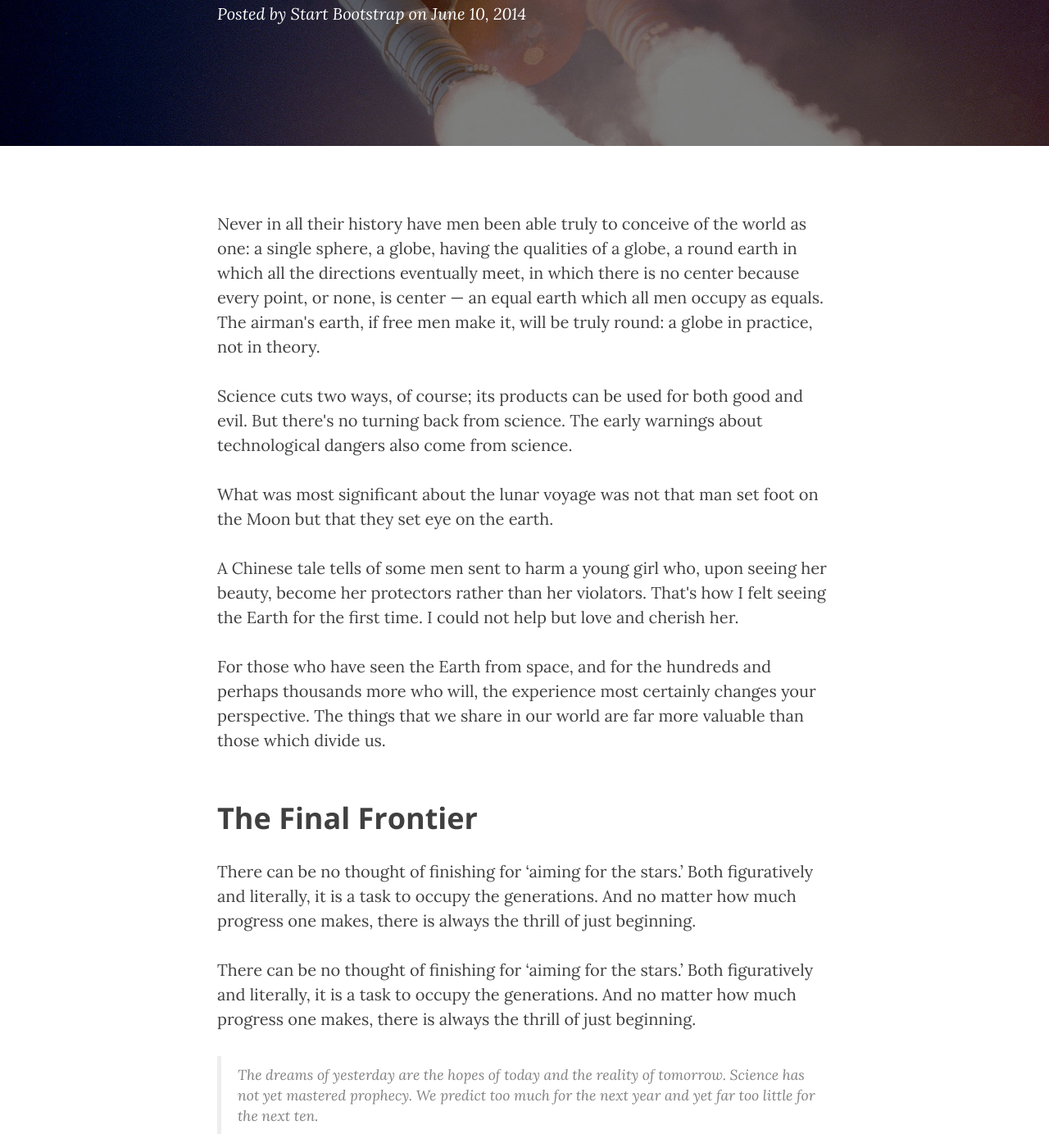
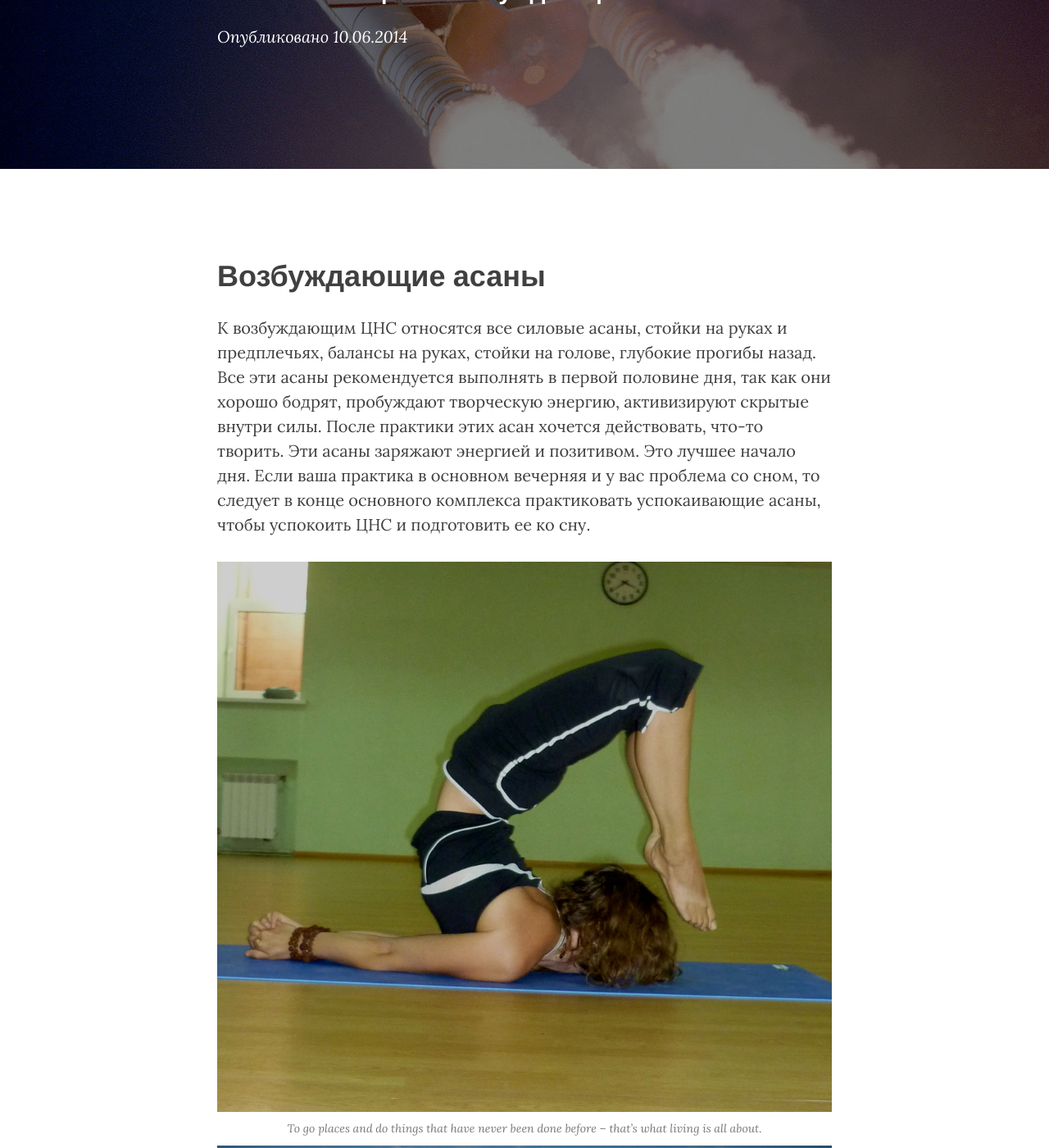
Before and after one commit to nadsv/myYoga, a Jekyll site: the page built from _posts/2014-06-10-dinosaurs.markdown, in a window 1280 px wide and 1400 px high, scrolled down 391 px. Shown: the whole window at 82% size. Built offline with Jekyll 4.4.1, drawn with Linux system fonts in a browser that asks for light colours; nearby versions of some CDN libraries; some of the changed text lies outside the part shown.

Commit message:
One post was edited.

```diff
--- a/_layouts/post.html
+++ b/_layouts/post.html
@@ -12,7 +12,7 @@ layout: default
                     {% if page.subtitle %}
                     <h2 class="subheading">{{ page.subtitle }}</h2>
                     {% endif %}
-                    <span class="meta">Posted by {% if page.author %}{{ page.author }}{% else %}{{ site.title }}{% endif %} on {{ page.date | date: "%B %-d, %Y" }}</span>
+                    <span class="meta">Опубликовано {{ page.date | date: "%d.%m.%Y" }}</span>
                 </div>
             </div>
         </div>
@@ -32,12 +32,12 @@ layout: default
                 <ul class="pager">
                     {% if page.previous.url %}
                     <li class="previous">
-                        <a href="{{ page.previous.url | prepend: site.baseurl | replace: '//', '/' }}" data-toggle="tooltip" data-placement="top" title="{{page.previous.title}}">&larr; Previous Post</a>
+                        <a href="{{ page.previous.url | prepend: site.baseurl | replace: '//', '/' }}" data-toggle="tooltip" data-placement="top" title="{{page.previous.title}}">&larr; След.</a>
                     </li>
                     {% endif %}
                     {% if page.next.url %}
                     <li class="next">
-                        <a href="{{ page.next.url | prepend: site.baseurl | replace: '//', '/' }}" data-toggle="tooltip" data-placement="top" title="{{page.next.title}}">Next Post &rarr;</a>
+                        <a href="{{ page.next.url | prepend: site.baseurl | replace: '//', '/' }}" data-toggle="tooltip" data-placement="top" title="{{page.next.title}}">&rarr; Пред.</a>
                     </li>
                     {% endif %}
                 </ul>
--- a/_posts/2014-06-10-dinosaurs.markdown
+++ b/_posts/2014-06-10-dinosaurs.markdown
@@ -1,43 +1,32 @@
 ---
 layout:     post
-title:      "Dinosaurs are extinct today"
-subtitle:   "because they lacked opposable thumbs and the brainpower to build a space program."
+title:      "Деление асан по воздействию на нервную систему"
+subtitle:   "Успокаивающие и возбуждающие асаны."
 date:       2014-06-10 12:00:00
 author:     "Start Bootstrap"
 header-img: "img/post-bg-01.jpg"
 ---
 
-<p>Never in all their history have men been able truly to conceive of the world as one: a single sphere, a globe, having the qualities of a globe, a round earth in which all the directions eventually meet, in which there is no center because every point, or none, is center — an equal earth which all men occupy as equals. The airman's earth, if free men make it, will be truly round: a globe in practice, not in theory.</p>
+<h2 class="section-heading">Возбуждающие асаны</h2>
 
-<p>Science cuts two ways, of course; its products can be used for both good and evil. But there's no turning back from science. The early warnings about technological dangers also come from science.</p>
-
-<p>What was most significant about the lunar voyage was not that man set foot on the Moon but that they set eye on the earth.</p>
-
-<p>A Chinese tale tells of some men sent to harm a young girl who, upon seeing her beauty, become her protectors rather than her violators. That's how I felt seeing the Earth for the first time. I could not help but love and cherish her.</p>
-
-<p>For those who have seen the Earth from space, and for the hundreds and perhaps thousands more who will, the experience most certainly changes your perspective. The things that we share in our world are far more valuable than those which divide us.</p>
-
-<h2 class="section-heading">The Final Frontier</h2>
-
-<p>There can be no thought of finishing for ‘aiming for the stars.’ Both figuratively and literally, it is a task to occupy the generations. And no matter how much progress one makes, there is always the thrill of just beginning.</p>
-
-<p>There can be no thought of finishing for ‘aiming for the stars.’ Both figuratively and literally, it is a task to occupy the generations. And no matter how much progress one makes, there is always the thrill of just beginning.</p>
-
-<blockquote>The dreams of yesterday are the hopes of today and the reality of tomorrow. Science has not yet mastered prophecy. We predict too much for the next year and yet far too little for the next ten.</blockquote>
-
-<p>Spaceflights cannot be stopped. This is not the work of any one man or even a group of men. It is a historical process which mankind is carrying out in accordance with the natural laws of human development.</p>
-
-<h2 class="section-heading">Reaching for the Stars</h2>
-
-<p>As we got further and further away, it [the Earth] diminished in size. Finally it shrank to the size of a marble, the most beautiful you can imagine. That beautiful, warm, living object looked so fragile, so delicate, that if you touched it with a finger it would crumble and fall apart. Seeing this has to change a man.</p>
+<p>К возбуждающим ЦНС относятся все силовые асаны, стойки на руках и предплечьях, балансы на руках, стойки на голове, глубокие прогибы назад. Все эти асаны рекомендуется выполнять в первой половине дня, так как они хорошо бодрят, пробуждают творческую энергию, активизируют скрытые внутри силы. После практики этих асан хочется действовать, что-то творить. Эти асаны заряжают энергией и позитивом. Это лучшее начало дня.
+Если ваша практика в основном вечерняя и у вас проблема со сном, то следует в конце основного комплекса практиковать успокаивающие асаны, чтобы успокоить ЦНС и подготовить ее ко сну.</p>
 
 <a href="#">
-    <img src="{{ site.baseurl }}/img/post-sample-image.jpg" alt="Post Sample Image">
+    <img src="{{ site.baseurl }}/img/p1p1.jpg" alt="Post Sample Image">
 </a>
 <span class="caption text-muted">To go places and do things that have never been done before – that’s what living is all about.</span>
+<a href="#">
+    <img src="{{ site.baseurl }}/img/p1p2.jpg" alt="Post Sample Image">
+</a>
+<span class="caption text-muted">Вишвамитрасана.</span>
+<a href="#">
+    <img src="{{ site.baseurl }}/img/p1p3.jpg" alt="Post Sample Image">
+</a>
+<span class="caption text-muted">Поза Скорпиона. Вришчикасана</span>
 
-<p>Space, the final frontier. These are the voyages of the Starship Enterprise. Its five-year mission: to explore strange new worlds, to seek out new life and new civilizations, to boldly go where no man has gone before.</p>
+<h2 class="section-heading">Успокаивающие асаны</h2>
 
-<p>As I stand out here in the wonders of the unknown at Hadley, I sort of realize there’s a fundamental truth to our nature, Man must explore, and this is exploration at its greatest.</p>
-
-<p>Placeholder text by <a href="http://spaceipsum.com/">Space Ipsum</a>. Photographs by <a href="https://www.flickr.com/photos/nasacommons/">NASA on The Commons</a>.</p>
+<p>К успокаивающим ЦНС относят Сарвангасану и ее цикл, все наклоны вперед, разные пассивные вытяжения, Шавасана - поза трупа.
+Все эти асаны хорошо подготавливают ко сну, а также успокаивают ЦНС, если вы слишком перевозбуждены и нуждаетесь в них.
+Халасану "Поза Плуга" также называют колыбелью для сознания, так как она магически действует на психику и сознание. Причем чем дольше вы удерживаете позу, тем глубже она действует. Поэтому время удержания должно быть не менее 1 минуты, а лучше больше.</p>
--- a/index.html
+++ b/index.html
@@ -14,7 +14,7 @@ description: "Блог одного инструктора"
         </h3>
         {% endif %}
     </a>
-    <p class="post-meta">Posted by {% if post.author %}{{ post.author }}{% else %}{{ site.title }}{% endif %} on {{ post.date | date: "%B %-d, %Y" }}</p>
+    <p class="post-meta">Опубликовано {{ post.date | date: "%d.%m.%Y" }}</p>
 </div>
 <hr>
 {% endfor %}
```
Also changed, not shown: _posts/2014-07-08-failure-is-not-an-option.markdown (deleted, +0 -43 lines), _posts/2014-08-24-science-has-not-yet-mastered-prophecy.markdown (deleted, +0 -43 lines), _posts/2014-09-18-i-believe.markdown (deleted, +0 -42 lines), _posts/2014-09-24-man-must-explore.markdown (deleted, +0 -43 lines), contact.html (+8 -15 lines), img/p1p1.jpg (added), img/p1p2.jpg (added), img/p1p3.jpg (added), 1 other file.
